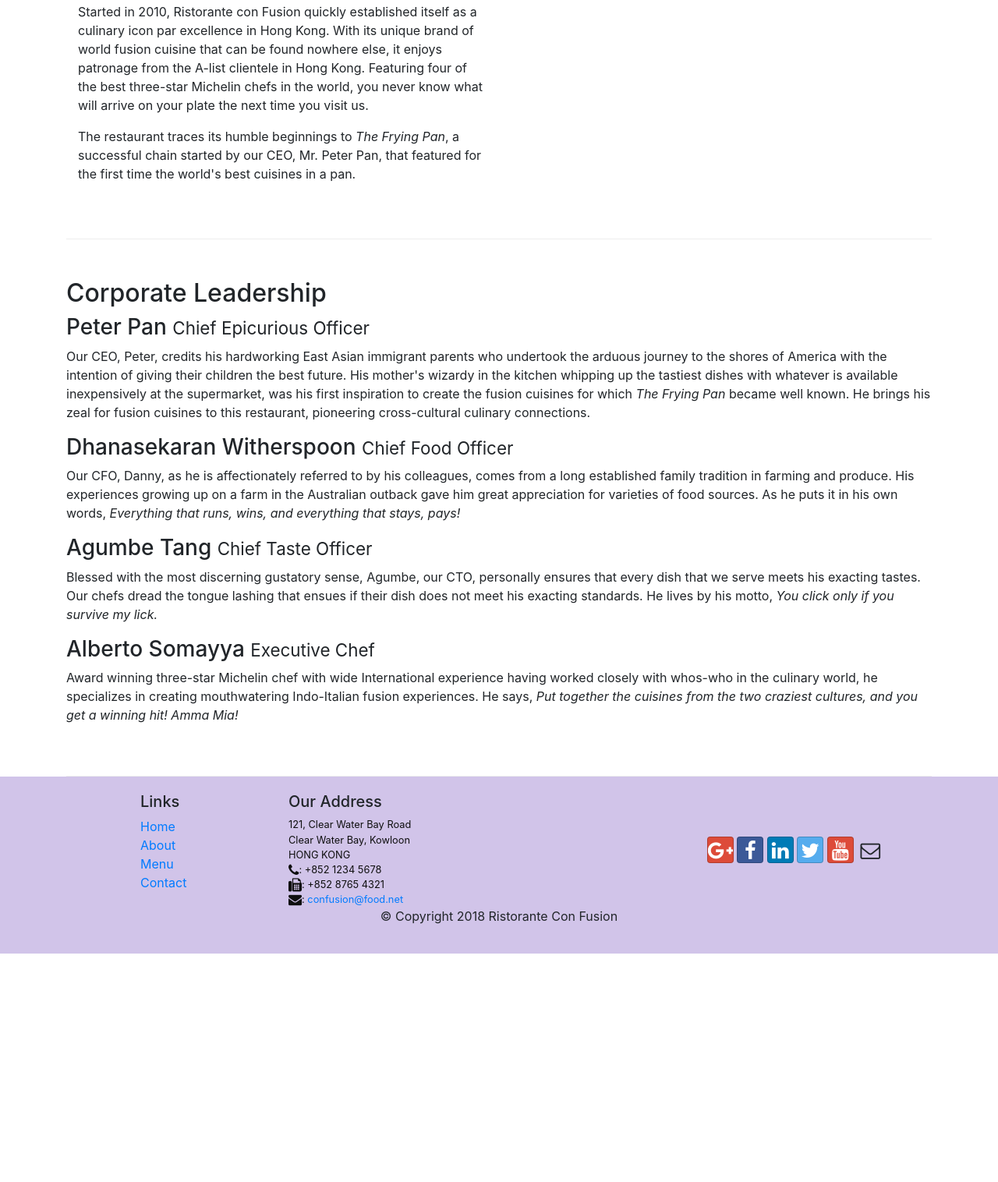
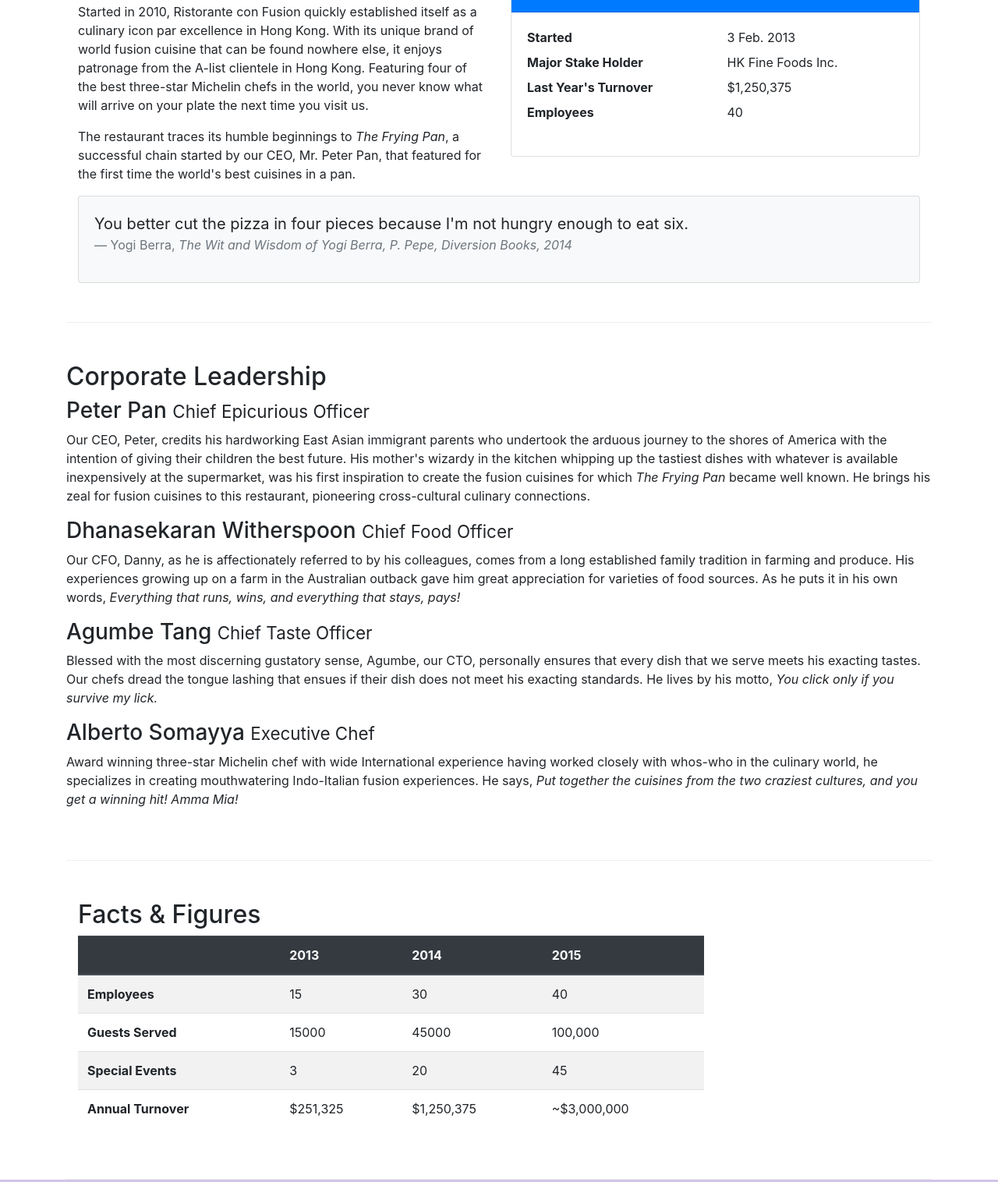
Before and after one commit to hansdah82/conFusion, a website: page aboutus.html in a window 1280 px wide. Shown: the part 558-2074 px from the top of the page at 78% size. Before the commit the page ends 1781 px from the top, so only its background shows below. Drawn offline with nearby package versions, Linux system fonts and the light colour scheme.

Commit message:
Tables and Cards

```diff
--- a/aboutus.html
+++ b/aboutus.html
@@ -61,7 +61,7 @@
         </div>
 
         <div class="row row-content">
-            <div class="col-6">
+            <div class="col-sm-6">
                 <h2>Our History</h2>
                 <p>Started in 2010, Ristorante con Fusion quickly established itself as a culinary icon par excellence
                     in Hong Kong. With its unique brand of world fusion cuisine that can be found nowhere else, it
@@ -71,7 +71,34 @@
                 <p>The restaurant traces its humble beginnings to <em>The Frying Pan</em>, a successful chain started by
                     our CEO, Mr. Peter Pan, that featured for the first time the world's best cuisines in a pan.</p>
             </div>
-            <div>
+            <div class="col-12 col-sm-6">
+                <div class="card">
+                    <h3 class="card-header bg-primary text-white">Facts At a Glance</h3>
+                    <div class="card-body">
+                        <dl class="row">
+                            <dt class="col-6">Started</dt>
+                            <dd class="col-6">3 Feb. 2013</dd>
+                            <dt class="col-6">Major Stake Holder</dt>
+                            <dd class="col-6">HK Fine Foods Inc.</dd>
+                            <dt class="col-6">Last Year's Turnover</dt>
+                            <dd class="col-6">$1,250,375</dd>
+                            <dt class="col-6">Employees</dt>
+                            <dd class="col-6">40</dd>
+                        </dl>
+                    </div>
+                </div>
+            </div>
+            <div class="col-12">
+                <div class="card card-body bg-light">
+                    <blockquote class="blockquote">
+                        <p class="mb-0">You better cut the pizza in four pieces because
+                            I'm not hungry enough to eat six.</p>
+                        <footer class="blockquote-footer">Yogi Berra,
+                            <cite title="Source Title">The Wit and Wisdom of Yogi Berra,
+                            P. Pepe, Diversion Books, 2014</cite>
+                        </footer>
+                    </blockquote>
+                </div>
             </div>
         </div>
 
@@ -102,6 +129,51 @@
                     Indo-Italian fusion experiences. He says, <em>Put together the cuisines from the two craziest
                         cultures, and you get a winning hit! Amma Mia!</em></p>
             </div>
+        </div>
+        <div class="row row-content">
+            <div class="col-12 col-sm-9">
+                <h2>Facts &amp; Figures</h2>
+                <div class="table-responsive">
+                    <table class="table table-striped">
+                        <thead class="thead-dark">
+                            <tr>
+                                <th>&nbsp;</th>
+                                <th>2013</th>
+                                <th>2014</th>
+                                <th>2015</th>
+                            </tr>
+                        </thead>
+                        <tbody>
+                            <tr>
+                                <th>Employees</th>
+                                <td>15</td>
+                                <td>30</td>
+                                <td>40</td>
+                            </tr>
+                            <tr>
+                                <th>Guests Served</th>
+                                <td>15000</td>
+                                <td>45000</td>
+                                <td>100,000</td>
+                            </tr>
+                            <tr>
+                                <th>Special Events</th>
+                                <td>3</td>
+                                <td>20</td>
+                                <td>45</td>
+                            </tr>
+                            <tr>
+                                <th>Annual Turnover</th>
+                                <td>$251,325</td>
+                                <td>$1,250,375</td>
+                                <td>~$3,000,000</td>
+                            </tr>
+                        </tbody>
+                    </table>
+                </div>
+            </div>
+
+
         </div>
 
     </div>
```
